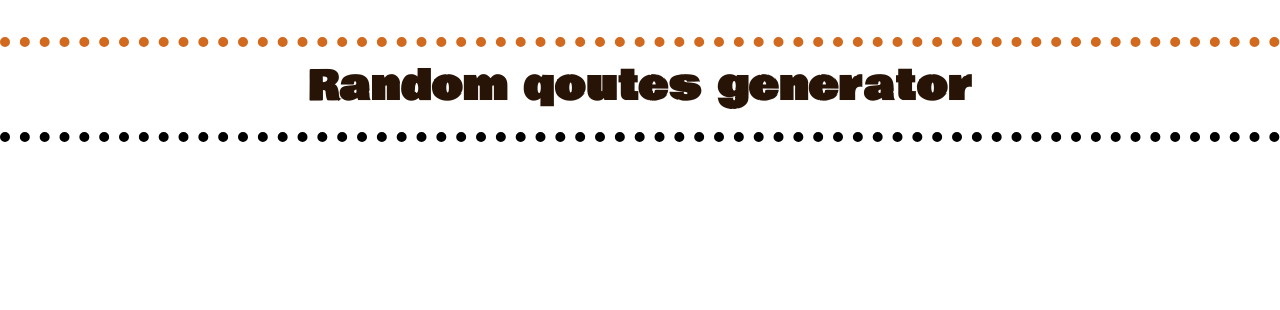
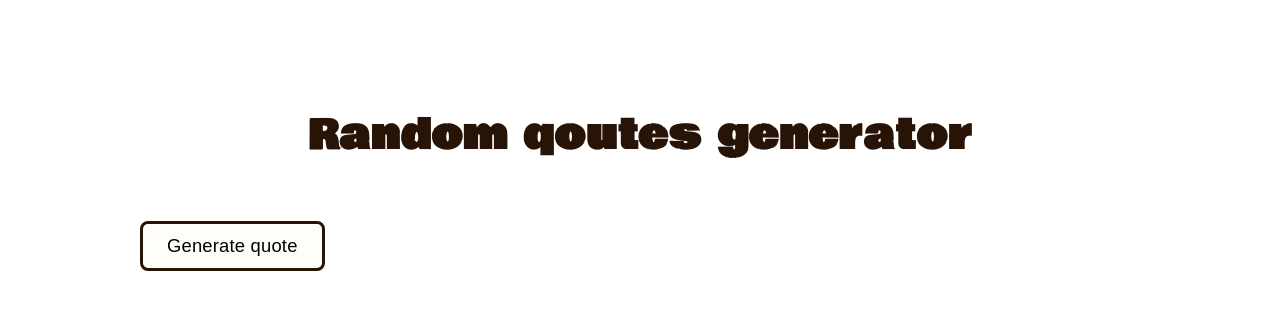
Before and after one commit to OlaJurrek/random-quotes-generator, a React (Vite) app: page / in a window 1280 px wide. Shown: the top 310 px of the page. Built offline with nearby package versions, Linux system fonts and the light colour scheme.

Commit message:
add button and header

```diff
--- a/src/App.jsx
+++ b/src/App.jsx
@@ -1,13 +1,13 @@
-import Header from './components/Header/Header'
-import GlobalStyles from './GlobalStyles'
+import Wrapper from './components/Header/Wrapper';
+import GlobalStyles from './GlobalStyles';
 
 function App() {
   return (
     <>
-      <Header/>
+      <Wrapper />
       <GlobalStyles/>
     </>
   )
 }
 
-export default App
+export default App;
--- a/src/GlobalStyles.js
+++ b/src/GlobalStyles.js
@@ -12,8 +12,10 @@ const GlobalStyles = createGlobalStyle`
     --grey: hsla(25, 76%, 10%, 11%);
     --lightOrange: hsl(26, 66%, 84%);
     --orange: hsl(25, 74%, 47%);
-    --white: hsl(0, 86%, 38%);
+    --red: hsl(0, 86%, 36%);
+    --white: hsl(40, 100%, 99%);
     --borderRadius: 8px;
+    --borderWidth: 3px;
   }
   html, body {
     height: 100%;
--- /dev/null
+++ b/src/assets/icons/IconWandSparkles.jsx
@@ -0,0 +1,18 @@
+// icon:wand-sparkles | Fontawesome https://fontawesome.com/ | Fontawesome
+import * as React from "react";
+
+function IconWandSparkles(props) {
+  return (
+    <svg
+      viewBox="0 0 512 512"
+      fill="currentColor"
+      height="1em"
+      width="1em"
+      {...props}
+    >
+      <path d="M464 6.1c9.5-8.5 24-8.1 33 .9l8 8c9 9 9.4 23.5.9 33l-85.8 95.9c-2.6 2.9-4.1 6.7-4.1 10.7V176c0 8.8-7.2 16-16 16h-15.8c-4.6 0-8.9 1.9-11.9 5.3L100.7 500.9C94.3 508 85.3 512 75.8 512c-8.8 0-17.3-3.5-23.5-9.8L9.7 459.7C3.5 453.4 0 445 0 436.2c0-9.5 4-18.5 11.1-24.8l111.6-99.8c3.4-3 5.3-7.4 5.3-11.9V272c0-8.8 7.2-16 16-16h34.6c3.9 0 7.7-1.5 10.7-4.1L464 6.1zM432 288c3.6 0 6.7 2.4 7.7 5.8l14.8 51.7 51.7 14.8c3.4 1 5.8 4.1 5.8 7.7s-2.4 6.7-5.8 7.7l-51.7 14.8-14.8 51.7c-1 3.4-4.1 5.8-7.7 5.8s-6.7-2.4-7.7-5.8l-14.8-51.7-51.7-14.8c-3.4-1-5.8-4.1-5.8-7.7s2.4-6.7 5.8-7.7l51.7-14.8 14.8-51.7c1-3.4 4.1-5.8 7.7-5.8zM87.7 69.8l14.8 51.7 51.7 14.8c3.4 1 5.8 4.1 5.8 7.7s-2.4 6.7-5.8 7.7l-51.7 14.8-14.8 51.7c-1 3.4-4.1 5.8-7.7 5.8s-6.7-2.4-7.7-5.8l-14.8-51.7-51.7-14.8c-3.4-1-5.8-4.1-5.8-7.7s2.4-6.7 5.8-7.7l51.7-14.8 14.8-51.7c1-3.4 4.1-5.8 7.7-5.8s6.7 2.4 7.7 5.8zM224 0c3.7 0 6.9 2.5 7.8 6.1l6.8 27.3 27.3 6.8c3.6.9 6.1 4.1 6.1 7.8s-2.5 6.9-6.1 7.8l-27.3 6.8-6.8 27.3c-.9 3.6-4.1 6.1-7.8 6.1s-6.9-2.5-7.8-6.1l-6.8-27.3-27.3-6.8c-3.6-.9-6.1-4.1-6.1-7.8s2.5-6.9 6.1-7.8l27.3-6.8 6.8-27.3c.9-3.6 4.1-6.1 7.8-6.1z" />
+    </svg>
+  );
+}
+
+export default IconWandSparkles;
--- /dev/null
+++ b/src/components/Header/Actions.jsx
@@ -0,0 +1,16 @@
+// import React from "react";
+import styled from "styled-components";
+import Button from "./Button";
+import IconWandSparkles from "../../assets/icons/IconWandSparkles";
+
+const Actions = () => (
+    <StyledSection>
+        <Button label="Generate quote" icon={IconWandSparkles} />
+    </StyledSection>
+);
+
+const StyledSection = styled.section`
+    display: flex;
+`
+
+export default Actions;
--- /dev/null
+++ b/src/components/Header/Button.jsx
@@ -0,0 +1,22 @@
+// import React from "react";
+import styled from "styled-components";
+
+const Button = ({ label, icon }) => (
+    <StyledButton type="button">
+        <span>{label}</span>
+        {icon && icon}
+    </StyledButton>
+);
+
+const StyledButton = styled.button`
+    padding: 8px 24px;
+    font-size: 1.15rem;
+    font-variation-settings: "wght" 480;
+    letter-spacing: .2px;
+    background-color: var(--white);
+    border: var(--borderWidth) solid var(--black);
+    border-radius: var(--borderRadius);
+    cursor: pointer;
+`;
+
+export default Button;
--- a/src/components/Header/Header.jsx
+++ b/src/components/Header/Header.jsx
@@ -8,9 +8,7 @@ const Header = () => (
 );
 
 const StyledHeader = styled.header`
-    margin: 37px 0 40px;
-    border-top: 10px dotted var(--orange);
-    border-bottom: 10px dotted #000;
+    margin: 6rem 0 2.5rem;
     padding: 10px 0 15px;
 `;
 
--- /dev/null
+++ b/src/components/Header/Wrapper.jsx
@@ -0,0 +1,17 @@
+import styled from "styled-components";
+import Header from "./Header";
+import Actions from "./Actions";
+
+const Wrapper = () => (
+    <StyledWrapper>
+        <Header />
+        <Actions />
+    </StyledWrapper>
+);
+
+const StyledWrapper = styled.div`
+    max-width: 1000px;
+    margin: 0 auto 3rem;
+`
+
+export default Wrapper;
```
Also changed, not shown: src/assets/icons/wand-sparkles-solid.svg (added).
